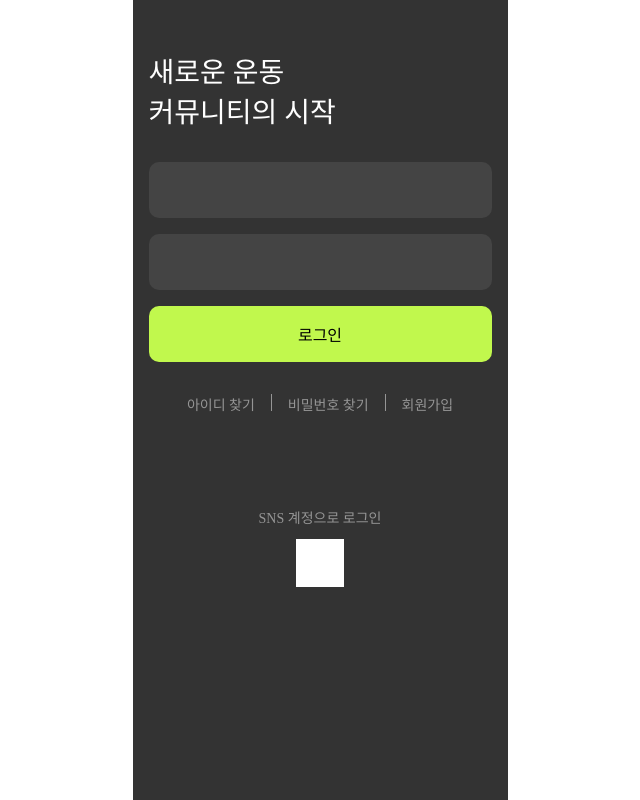
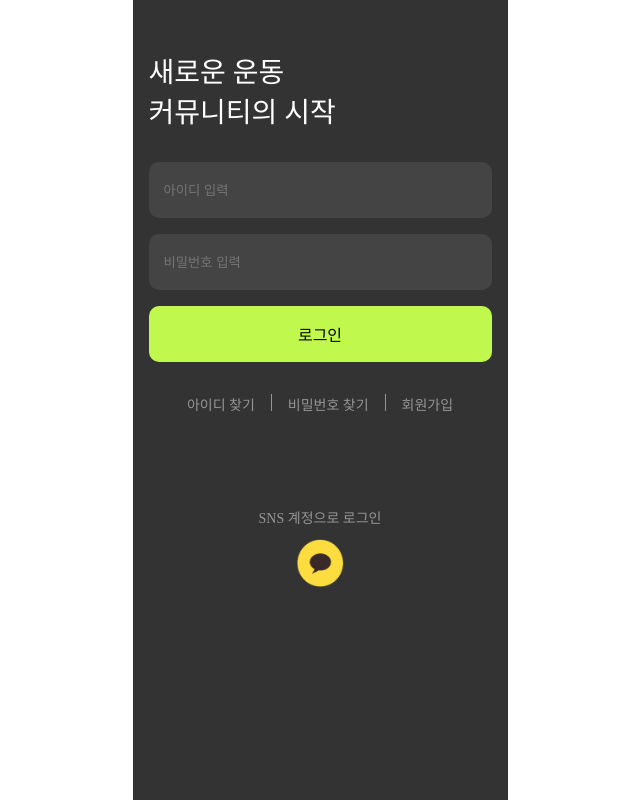
Before and after one commit to potato-club/spotry-front, a React (Create React App) app: page / in a window 1280 px wide. Shown: the whole page, without its empty margins (320-960 px from the left). Built offline with nearby package versions, Linux system fonts and the light colour scheme.

Commit message:
"Add 메인로그인 퍼블리싱 완료"

```diff
--- a/src/App.tsx
+++ b/src/App.tsx
@@ -1,4 +1,4 @@
-import { Btn, Container } from "./styles/Container";
+import { Container } from "./styles/Container";
 import LoginPage from "./components/Login/LoginPage";
 
 function App() {
--- a/src/components/Login/IdPwInput.tsx
+++ b/src/components/Login/IdPwInput.tsx
@@ -1,11 +1,27 @@
 import styled from "styled-components";
 import { Btn as OrginalBtn } from "../../styles/Container";
+import useLoginInput from "../../hook/useLoginInput";
 
-const IdPwInput = () => {
+const IdPwInput: React.FC = () => {
+  const idInput = useLoginInput("아이디 입력");
+  const passwordInput = useLoginInput("비밀번호 입력");
+
   return (
     <LoginInput>
-      <IdInput></IdInput>
-      <PasswordInput></PasswordInput>
+      <IdInput
+        placeholder="아이디 입력"
+        value={idInput.value}
+        onChange={(e) => idInput.setValue(e.target.value)}
+        onFocus={idInput.onFocus}
+        onBlur={idInput.onBlur}
+      />
+      <PasswordInput
+        placeholder="비밀번호 입력"
+        value={passwordInput.value}
+        onChange={(e) => passwordInput.setValue(e.target.value)}
+        onFocus={passwordInput.onFocus}
+        onBlur={passwordInput.onBlur}
+      />
       <CustomBtn>로그인</CustomBtn>
     </LoginInput>
   );
@@ -18,22 +34,36 @@ const LoginInput = styled.div`
 `;
 
 const IdInput = styled.input`
-  width: 343px;
+  width: 100%;
   height: 56px;
   margin-bottom: 16px;
   border-radius: 10px;
   border: none;
   padding: 0;
   background-color: #444444;
+  color: #bbbbbb;
+  text-indent: 15px;
+
+  &:focus {
+    border: 1px solid #c1f84d;
+    outline: none;
+  }
 `;
-const PasswordInput = styled.input`
-  width: 343px;
+const PasswordInput = styled.input.attrs({ type: "password" })`
+  width: 100%;
   height: 56px;
   margin-bottom: 16px;
   border-radius: 10px;
   border: none;
   padding: 0;
   background-color: #444444;
+  color: #bbbbbb;
+  text-indent: 15px;
+
+  &:focus {
+    border: 1px solid #c1f84d;
+    outline: none;
+  }
 `;
 
 const CustomBtn = styled(OrginalBtn)`
--- a/src/components/Login/SnsSignIn.tsx
+++ b/src/components/Login/SnsSignIn.tsx
@@ -25,8 +25,7 @@ const KakaoIcon = styled.div`
   height: 48px;
   background-position: center;
   background-size: cover;
-  background-image: url("");
-  background-color: white;
+  background-image: url("/images/kakao1.png");
   &:hover {
     cursor: pointer;
   }
--- /dev/null
+++ b/src/hook/useLoginInput.ts
@@ -0,0 +1,33 @@
+import { useState, useCallback } from "react";
+import { UseInputFieldResult } from "../types/Login";
+
+const useLoginInput = (placeholder: string): UseInputFieldResult => {
+  const [value, setValue] = useState<string>("");
+  const [isFocused, setIsFocused] = useState<boolean>(false);
+
+  // 포커스 상태를 설정하는 함수
+  const onFocus = useCallback(() => {
+    if (value === placeholder) {
+      setValue("");
+    }
+    setIsFocused(true);
+  }, [value, placeholder]);
+
+  // 블러 상태를 설정하는 함수
+  const onBlur = useCallback(() => {
+    if (value === "") {
+      setValue(placeholder);
+    }
+    setIsFocused(false);
+  }, [value, placeholder]);
+
+  return {
+    value,
+    setValue,
+    isFocused,
+    onFocus,
+    onBlur,
+  };
+};
+
+export default useLoginInput;
--- /dev/null
+++ b/src/types/Login.ts
@@ -0,0 +1,7 @@
+export interface UseInputFieldResult {
+  value: string;
+  setValue: (value: string) => void;
+  isFocused: boolean;
+  onFocus: () => void;
+  onBlur: () => void;
+}
```
Also changed, not shown: 1 other file (tests, documents, lock files or other folders).
